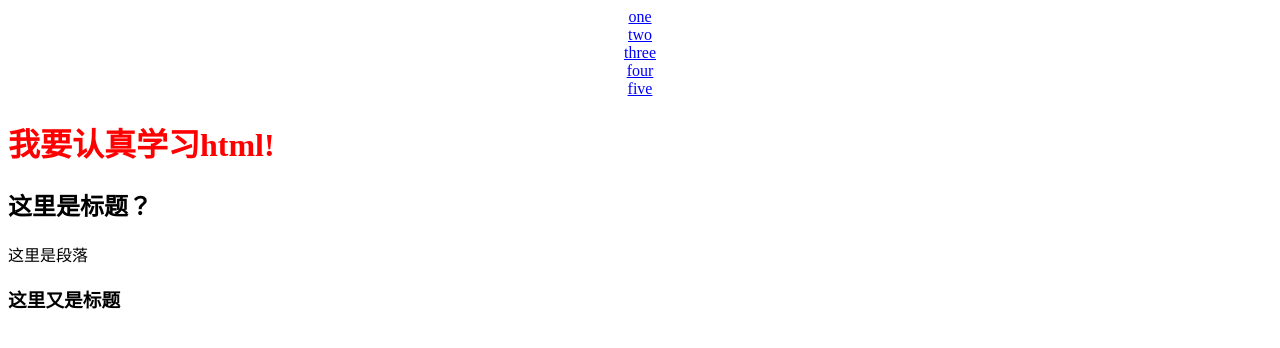
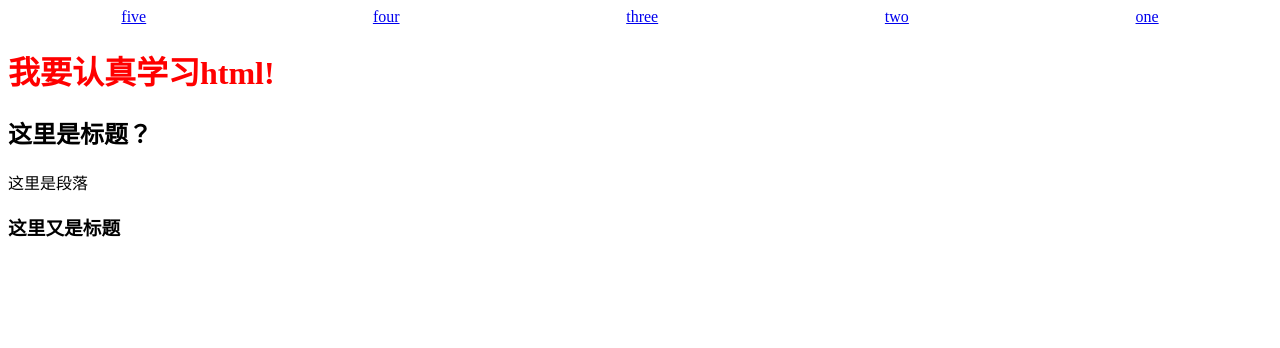
Before and after one commit to ThEsKimG/lab2, a plain HTML site: page index.html in a window 1280 px wide. Drawn offline with Linux system fonts and the light colour scheme.

Commit message:
update css

```diff
--- a/css/styles.css
+++ b/css/styles.css
@@ -1,14 +1,15 @@
 body{background: white;}
 h1{color: red}
 a{
-
-display: flex;
-align-items: flex-start;
-flex-direction:row-reverse;
-justify-content: space-around;
 transition: color 3s;
    }
-   :hover a  {
-color: blue;
+   a:hover  {
+background: green;
 
 }
+nav {
+  display: flex;
+  align-items: flex-start;
+  flex-direction:row-reverse;
+  justify-content: space-around;
+}
```
